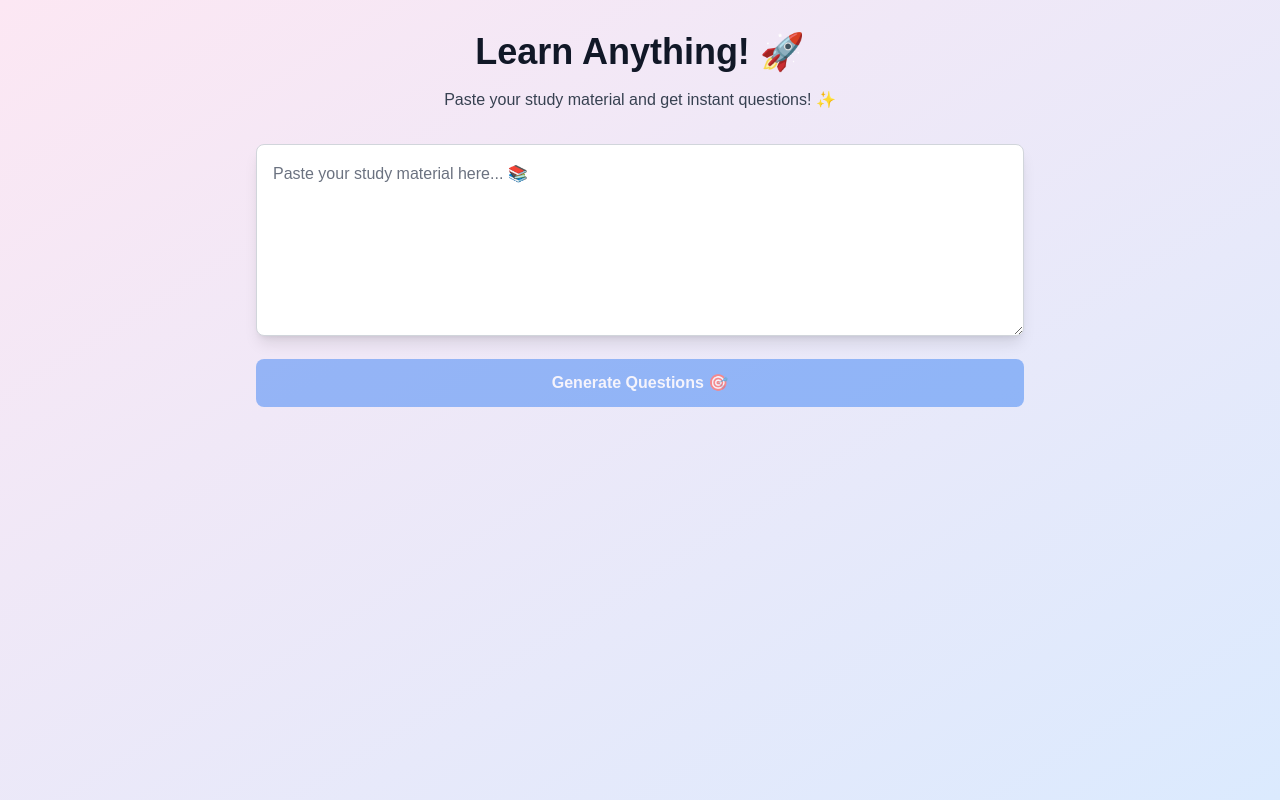
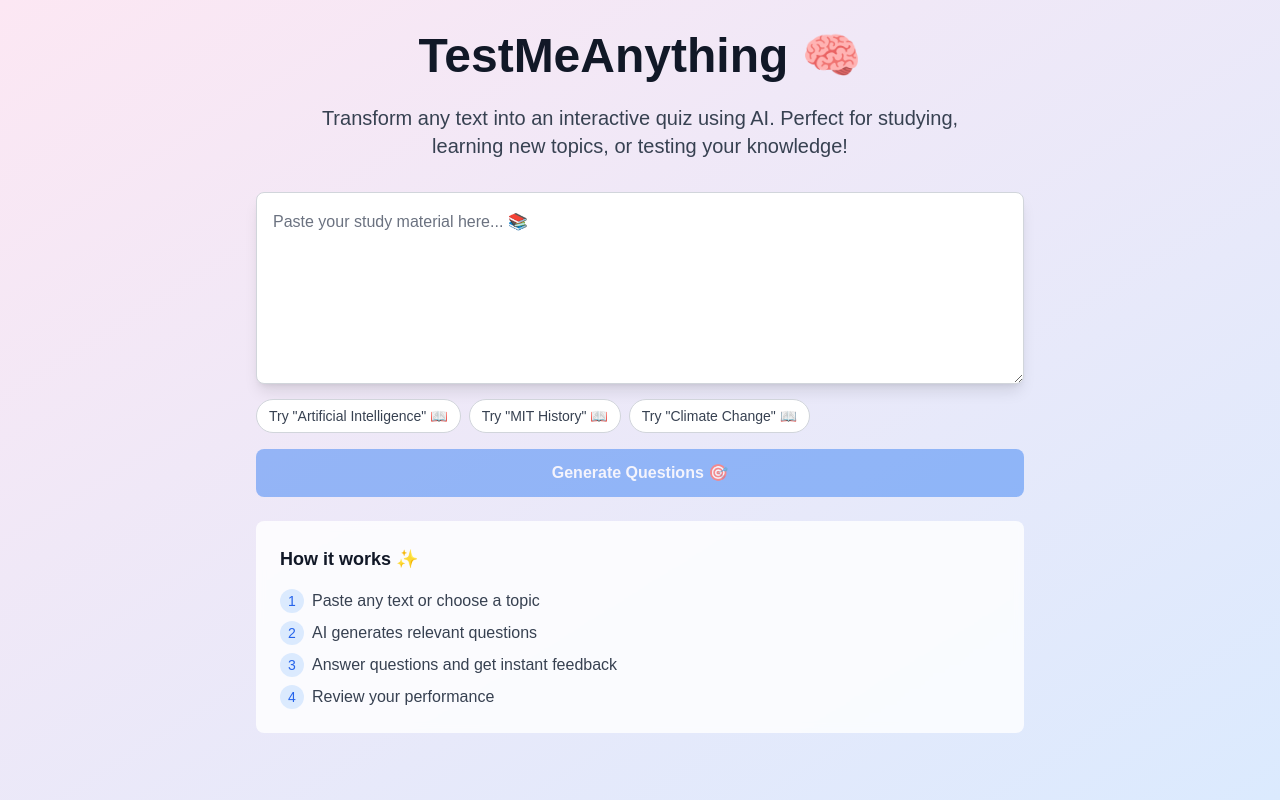
Before and after one commit to sundai-club/test-anything, a Next.js app: page / in a window 1280 px wide. Built offline with nearby package versions, Linux system fonts and the light colour scheme.

Commit message:
UPD: front page UI

```diff
--- a/src/app/page.tsx
+++ b/src/app/page.tsx
@@ -4,6 +4,15 @@ import QuestionCard from '@/components/QuestionCard';
 import TextInput from '@/components/TextInput';
 import ProgressBar from '@/components/ProgressBar';
 import CompletionScreen from '@/components/CompletionScreen';
+
+// Sample texts for suggested topics
+const SUGGESTED_TOPICS = {
+  'Artificial Intelligence': `Artificial intelligence (AI) is intelligence demonstrated by machines, as opposed to natural intelligence displayed by animals and humans. AI research has been defined as the field of study of intelligent agents, which refers to any system that perceives its environment and takes actions that maximize its chance of achieving its goals. The term "artificial intelligence" had previously been used to describe machines that mimic and display "human" cognitive skills that are associated with the human mind, such as "learning" and "problem-solving". This definition has since been rejected by major AI researchers who now describe AI in terms of rationality and acting rationally, which does not limit how intelligence can be articulated.`,
+
+  'MIT History': `The Massachusetts Institute of Technology (MIT) is a private land-grant research university in Cambridge, Massachusetts. Established in 1861, MIT has played a key role in the development of modern technology and science. The Institute is traditionally known for its research and education in the physical sciences and engineering, but more recently in biology, economics, linguistics, and management as well. MIT is often ranked among the world's top academic institutions. The Institute is a member of the Association of American Universities (AAU) and has a strong entrepreneurial culture that has seen many alumni found notable companies.`,
+
+  'Climate Change': `Climate change refers to long-term shifts in global or regional weather patterns. Since the 1800s, human activities have been the main driver of climate change, primarily due to burning fossil fuels like coal, oil and gas. Burning fossil fuels generates greenhouse gas emissions that act like a blanket wrapped around the Earth, trapping the sun's heat and raising temperatures. Examples of greenhouse gas emissions that are causing climate change include carbon dioxide and methane.`,
+} as const;
 
 interface Question {
   id: number;
@@ -95,17 +104,49 @@ export default function Home() {
   return (
     <div className="min-h-screen bg-gradient-to-br from-pink-100 to-blue-100 p-4 sm:p-8">
       <main className="max-w-3xl mx-auto space-y-8 animate-fadeIn">
-        <header className="text-center space-y-4">
-          <h1 className="text-4xl font-bold text-gray-900">
-            Learn Anything! 🚀
-          </h1>
-          <p className="text-gray-700">
-            Paste your study material and get instant questions! ✨
-          </p>
-        </header>
+        {currentStep === 'input' ? (
+          <>
+            <header className="text-center space-y-6">
+              <h1 className="text-5xl font-bold text-gray-900">
+                TestMeAnything 🧠
+              </h1>
+              <p className="text-xl text-gray-700 max-w-2xl mx-auto">
+                Transform any text into an interactive quiz using AI. Perfect for studying,
+                learning new topics, or testing your knowledge!
+              </p>
+            </header>
 
-        {currentStep === 'input' ? (
-          <TextInput onSubmit={handleQuestionsGenerated} />
+            <div className="space-y-6">
+              <TextInput
+                onSubmit={handleQuestionsGenerated}
+                suggestedTopics={SUGGESTED_TOPICS}
+              />
+
+              <div className="bg-white/80 backdrop-blur-sm rounded-lg p-6 space-y-4">
+                <h2 className="text-lg font-semibold text-gray-900">
+                  How it works ✨
+                </h2>
+                <ol className="space-y-2 text-gray-700">
+                  <li className="flex items-center gap-2">
+                    <span className="flex-shrink-0 w-6 h-6 flex items-center justify-center bg-blue-100 text-blue-600 rounded-full text-sm font-medium">1</span>
+                    Paste any text or choose a topic
+                  </li>
+                  <li className="flex items-center gap-2">
+                    <span className="flex-shrink-0 w-6 h-6 flex items-center justify-center bg-blue-100 text-blue-600 rounded-full text-sm font-medium">2</span>
+                    AI generates relevant questions
+                  </li>
+                  <li className="flex items-center gap-2">
+                    <span className="flex-shrink-0 w-6 h-6 flex items-center justify-center bg-blue-100 text-blue-600 rounded-full text-sm font-medium">3</span>
+                    Answer questions and get instant feedback
+                  </li>
+                  <li className="flex items-center gap-2">
+                    <span className="flex-shrink-0 w-6 h-6 flex items-center justify-center bg-blue-100 text-blue-600 rounded-full text-sm font-medium">4</span>
+                    Review your performance
+                  </li>
+                </ol>
+              </div>
+            </div>
+          </>
         ) : currentStep === 'questions' ? (
           <div className="space-y-6">
             <div className="flex justify-between items-center">
--- a/src/components/TextInput.tsx
+++ b/src/components/TextInput.tsx
@@ -4,9 +4,10 @@ import LoadingAnimation from './LoadingAnimation';
 
 interface TextInputProps {
   onSubmit: (questions: any[]) => void;
+  suggestedTopics: Record<string, string>;
 }
 
-export default function TextInput({ onSubmit }: TextInputProps) {
+export default function TextInput({ onSubmit, suggestedTopics }: TextInputProps) {
   const [text, setText] = useState('');
   const [loading, setLoading] = useState(false);
   const [error, setError] = useState<string | null>(null);
@@ -43,6 +44,7 @@ export default function TextInput({ onSubmit }: TextInputProps) {
         <LoadingAnimation />
       ) : (
         <>
+          <div className="space-y-2">
             <textarea
               className="w-full h-48 p-4 rounded-lg shadow-lg
                        border border-gray-300
@@ -55,9 +57,25 @@ export default function TextInput({ onSubmit }: TextInputProps) {
               value={text}
               onChange={(e) => setText(e.target.value)}
             />
+            <div className="flex flex-wrap gap-2">
+              {Object.entries(suggestedTopics).map(([topic, content]) => (
+                <button
+                  key={topic}
+                  onClick={() => setText(content)}
+                  className="px-3 py-1.5 text-sm bg-white text-gray-700 rounded-full
+                           border border-gray-300 hover:border-blue-400
+                           transition-colors duration-200"
+                >
+                  Try "{topic}" 📖
+                </button>
+              ))}
+            </div>
+          </div>
+
           {error && (
             <div className="text-red-500 text-sm">{error}</div>
           )}
+
           <button
             className="w-full py-3 px-6 bg-blue-500 text-white rounded-lg font-semibold
                      transition-all duration-200 hover:scale-102 active:scale-98
```
Lines whose indentation alone changed are shown as unchanged.
